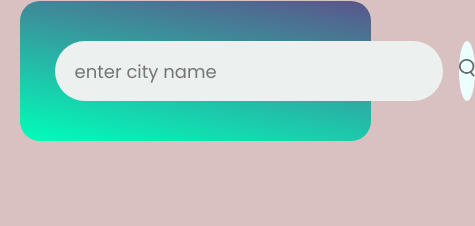
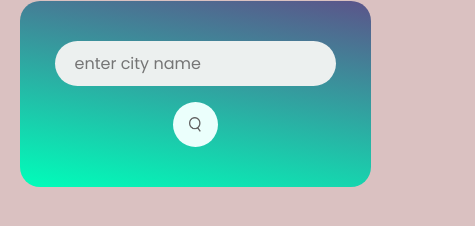
Before and after one commit to udaynatthani/WEATHER, a plain HTML site: page index.html in a window 390 px wide. Shown: the whole page, 475 px wide, since content can reach past the window. Drawn offline with Linux system fonts and the light colour scheme.

Commit message:
responsive

```diff
--- a/style.css
+++ b/style.css
@@ -32,22 +32,35 @@ body{
     border-radius: 30px;
     flex: 1;
     margin-right: 16px;
-    font-size: 18px;
-
+    font-size: clamp(16px, 2vw, 18px);
+    width: 100%;
+    max-width: 400px;
 }
 .search button{
     border: 0;
     outline: 0;
     background: #ebfffc;
     border-radius: 50%;
-    width: 60px;
-    height: 60px;
+    width: clamp(45px, 8vw, 60px);
+    height: clamp(45px, 8vw, 60px);
     cursor: pointer;
-
+    display: flex;
+    align-items: center;
+    justify-content: center;
 }
 .search button img{
-    width: 16px;
+    width: clamp(12px, 2vw, 16px);
+    height: auto;
+}
 
+@media screen and (max-width: 480px) {
+    .search {
+        flex-direction: column;
+        gap: 16px;
+    }
+    .search input {
+        margin-right: 0;
+    }
 }
 .weather-icon{
     width: 170px;
```
